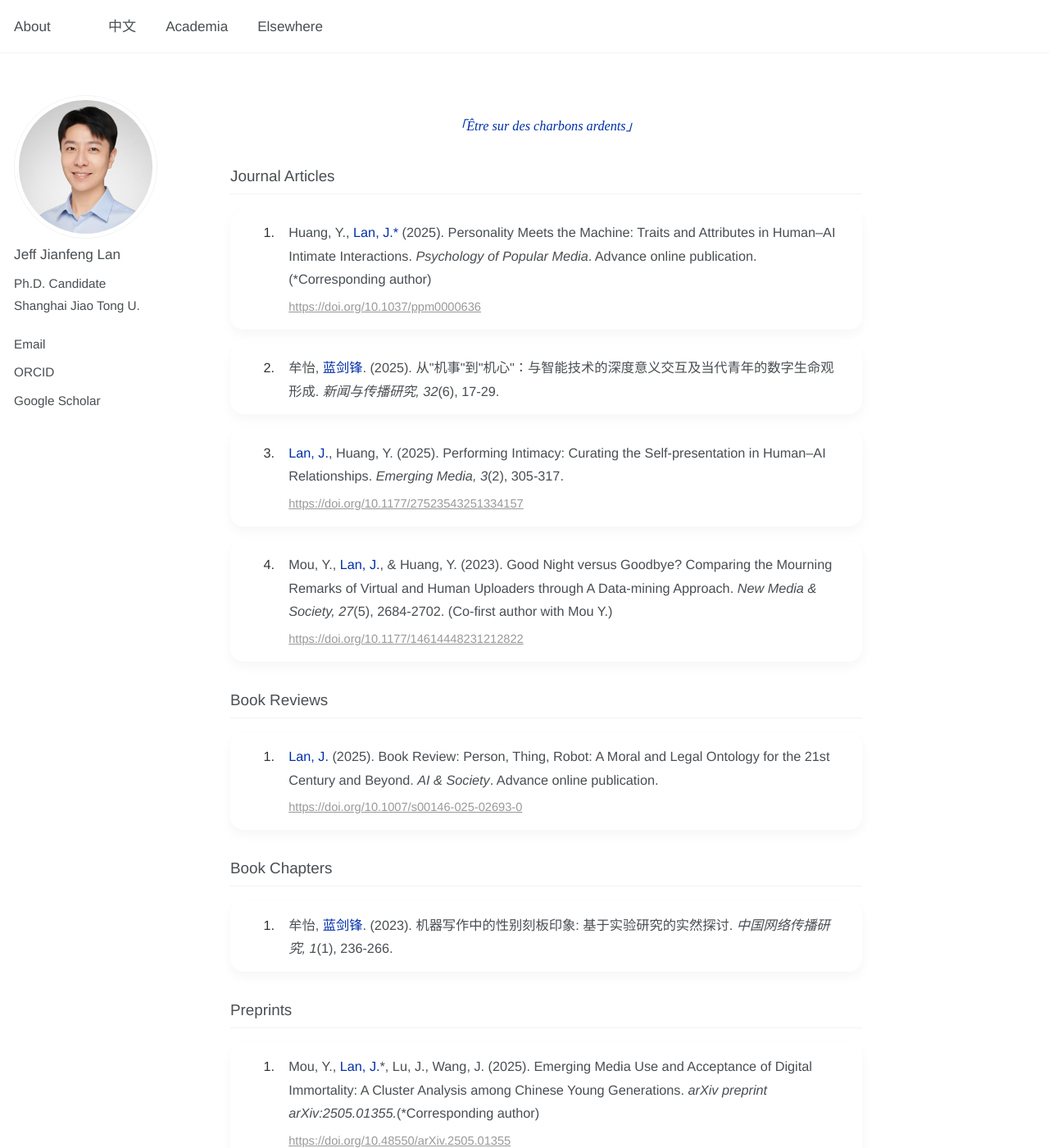
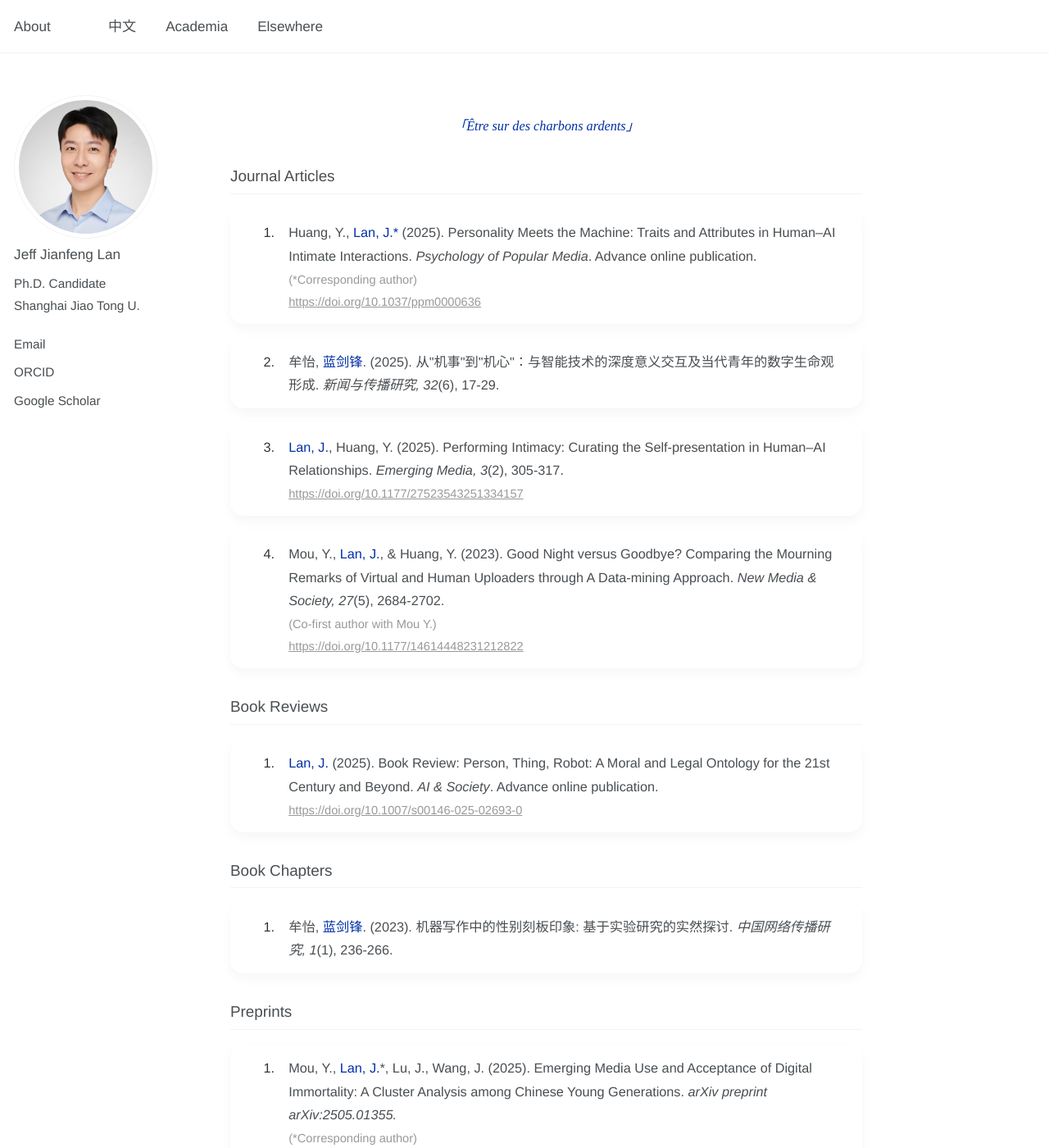
Before and after one commit to jianfenglan/jianfenglan.github.io, a Jekyll site: the page built from academia.md, in a window 1280 px wide and 1400 px high. Shown: the whole window at 82% size. Built offline with Jekyll 4.4.1, drawn with Linux system fonts in a browser that asks for light colours; some of the changed lines change nothing that is shown.

Commit message:
Update academia.md

```diff
--- a/academia.md
+++ b/academia.md
@@ -5,8 +5,7 @@
 ---
 
 <style>
-
-
+/* 1. 全局字体和布局 */
 .page__inner-wrap {
     max-width: 1600px !important;
 }
@@ -15,9 +14,35 @@
 body {
     font-size: 0.95em;
     line-height: 1.75;
+    /* 确保 body 级别的文本不加粗 */
+    font-weight: 400;
 }
 
-/* 列表网格 */
+/* 链接/DOI的灰色，用于弱化辅助信息 */
+.publication-link,
+.auxiliary-text {
+    color: #999;
+    font-size: 0.9em; /* 辅助信息字体可以略小 */
+    text-decoration: none;
+    transition: color 0.2s ease;
+    display: block; /* 确保辅助文本独立一行 */
+    margin-top: 0.2rem;
+    line-height: 1.6;
+}
+
+.publication-link:hover {
+    color: #666;
+    text-decoration: underline;
+}
+
+/* 2. 小标题美化：取消加粗，保持正常字重 */
+h2 {
+    font-weight: 400;
+    font-size: 1.1em;
+    margin-top: 2rem;
+}
+
+/* 3. 列表通用样式 */
 .publication-list {
     display: grid;
     grid-template-columns: 1fr;
@@ -51,7 +76,7 @@
     text-align: right;
 }
 
-/* 内容文字微调 */
+/* 内容文字微调：确保内容主体不加粗 */
 .publication-content {
     flex: 1;
     min-width: 0;
@@ -59,38 +84,16 @@
     overflow-wrap: break-word;
     word-break: break-word;
     font-size: 0.95em;
-    font-weight: 400;
+    font-weight: 400; /* 取消加粗 */
 }
 
-/* 链接样式 */
-.publication-link {
-    display: block;
-    margin-top: 0.4rem;
-    color: #999;
-    font-size: 0.9em;
-    text-decoration: none;
-    transition: color 0.2s ease;
-}
-
-.publication-link:hover {
-    color: #666;
-    text-decoration: underline;
-}
-
-/* 作者高亮 */
+/* 作者高亮：保持原有样式 */
 .my-name {
     color: #002FA7;
     font-weight: 400;
 }
 
-/* 小标题美化 */
-h2 {
-    font-weight: 400;
-    font-size: 1.1em;
-    margin-top: 2rem;
-}
-
-/* Conference 卡片样式 */
+/* 4. Conference/Review 卡片样式：确保内容不加粗 */
 .conference-grid {
     display: flex;
     flex-wrap: wrap;
@@ -104,12 +107,12 @@
     border-radius: 12px;
     padding: 0.5rem 1rem;
     box-shadow: 0 4px 10px rgba(0, 0, 0, 0.04);
-    font-weight: 400;
+    font-weight: 400; /* 取消加粗 */
     font-size: 0.95em;
     line-height: 1.6;
 }
 
-/* 无编号列表 */
+/* 5. 无编号列表 */
 .no-counter-list {
     display: grid;
     grid-template-columns: 1fr;
@@ -137,16 +140,18 @@
     overflow-wrap: break-word;
     word-break: break-word;
     font-size: 0.95em;
-    font-weight: 400;
+    font-weight: 400; /* 取消加粗 */
 }
 
-/* 第一行加粗 */
+/* 第一行/主标题样式：取消加粗，恢复正常字重 */
 .no-counter-content .first-line {
-    font-weight: 600;
+    font-weight: 400; /* 恢复正常字重 */
     display: block;
+    line-height: 1.75; /* 确保行高一致 */
 }
 
-/* 移动端优化 */
+
+/* 6. 移动端优化 */
 @media (max-width: 768px) {
     .publication-card {
         padding: 1rem;
@@ -161,25 +166,25 @@
     }
 }
 
- .quote-style {
-  font-family: 'Times New Roman', serif;
-  font-style: italic;
-  color: #002fa7; /* 克莱因蓝 */
-  text-align: center;
-  font-size: 0.95em;
-  margin-top: 1.5rem;
+.quote-style {
+    font-family: 'Times New Roman', serif;
+    font-style: italic;
+    color: #002fa7; /* 克莱因蓝 */
+    text-align: center;
+    font-size: 0.95em;
+    margin-top: 1.5rem;
 }
 </style>
 
 <div class="quote-style">
-  <em>「Être sur des charbons ardents」</em>
+    <em>「Être sur des charbons ardents」</em>
 </div>
 
 <h2>Journal Articles</h2>
 <div class="publication-list">
     <div class="publication-card">
         <div class="publication-content">
-            Huang, Y., <span class="my-name">Lan, J.*</span> (2025). Personality Meets the Machine: Traits and Attributes in Human–AI Intimate Interactions. <em>Psychology of Popular Media</em>. Advance online publication. (*Corresponding author)
+            Huang, Y., <span class="my-name">Lan, J.*</span> (2025). Personality Meets the Machine: Traits and Attributes in Human–AI Intimate Interactions. <em>Psychology of Popular Media</em>. Advance online publication. <span class="auxiliary-text">(*Corresponding author)</span>
             <a href="https://doi.org/10.1037/ppm0000636" class="publication-link" target="_blank">https://doi.org/10.1037/ppm0000636</a>
         </div>
     </div>
@@ -196,7 +201,7 @@
     </div>
     <div class="publication-card">
         <div class="publication-content">
-            Mou, Y., <span class="my-name">Lan, J.</span>, & Huang, Y. (2023). Good Night versus Goodbye? Comparing the Mourning Remarks of Virtual and Human Uploaders through A Data-mining Approach. <em>New Media & Society, 27</em>(5), 2684-2702. (Co-first author with Mou Y.)
+            Mou, Y., <span class="my-name">Lan, J.</span>, & Huang, Y. (2023). Good Night versus Goodbye? Comparing the Mourning Remarks of Virtual and Human Uploaders through A Data-mining Approach. <em>New Media & Society, 27</em>(5), 2684-2702. <span class="auxiliary-text">(Co-first author with Mou Y.)</span>
             <a href="https://doi.org/10.1177/14614448231212822" class="publication-link" target="_blank">https://doi.org/10.1177/14614448231212822</a>
         </div>
     </div>
@@ -206,8 +211,8 @@
 <div class="publication-list">
     <div class="publication-card">
         <div class="publication-content">
-         <span class="my-name">Lan, J.</span> (2025). Book Review: Person, Thing, Robot: A Moral and Legal Ontology for the 21st Century and Beyond. <em>AI & Society</em>. Advance online publication.
-             <a href="https://doi.org/10.1007/s00146-025-02693-0" class="publication-link" target="_blank">https://doi.org/10.1007/s00146-025-02693-0</a>
+           <span class="my-name">Lan, J.</span> (2025). Book Review: Person, Thing, Robot: A Moral and Legal Ontology for the 21st Century and Beyond. <em>AI & Society</em>. Advance online publication.
+                <a href="https://doi.org/10.1007/s00146-025-02693-0" class="publication-link" target="_blank">https://doi.org/10.1007/s00146-025-02693-0</a>
         </div>
     </div>
 </div>
@@ -225,7 +230,7 @@
 <div class="publication-list">
     <div class="publication-card">
         <div class="publication-content">
-            Mou, Y., <span class="my-name">Lan, J.</span>*, Lu, J., Wang, J. (2025). Emerging Media Use and Acceptance of Digital Immortality: A Cluster Analysis among Chinese Young Generations. <em>arXiv preprint arXiv:2505.01355.</em>(*Corresponding author)
+            Mou, Y., <span class="my-name">Lan, J.</span>*, Lu, J., Wang, J. (2025). Emerging Media Use and Acceptance of Digital Immortality: A Cluster Analysis among Chinese Young Generations. <em>arXiv preprint arXiv:2505.01355.</em><span class="auxiliary-text">(*Corresponding author)</span>
             <a href="https://doi.org/10.48550/arXiv.2505.01355" class="publication-link" target="_blank">https://doi.org/10.48550/arXiv.2505.01355</a>
         </div>
     </div>
@@ -254,13 +259,13 @@
     <div class="no-counter-card">
         <div class="no-counter-content">
             <span class="first-line">Student Committee Chair (2024-2026)</span>
-            Association for Chinese Communication Studies, US
+            <span class="auxiliary-text">Association for Chinese Communication Studies, US</span>
         </div>
     </div>
     <div class="no-counter-card">
         <div class="no-counter-content">
             <span class="first-line">Graduate Student Representative (2024-2025)</span>
-            Communication and the Future Division, at NCA, US
+            <span class="auxiliary-text">Communication and the Future Division, at NCA, US</span>
         </div>
     </div>
 </div>
@@ -289,13 +294,13 @@
     <div class="no-counter-card">
         <div class="no-counter-content">
             <span class="first-line">Shanghai Jiao Tong University</span>
-            Advised by Dr. Yi Mou (2021 September - present)
+            <span class="auxiliary-text">Advised by Dr. Yi Mou (2021 September - present)</span>
         </div>
     </div>
     <div class="no-counter-card">
         <div class="no-counter-content">
             <span class="first-line">Utrecht University (Online)</span>
-            Advised by Dr. Jing Zeng (2023 January - 2024 January)
+            <span class="auxiliary-text">Advised by Dr. Jing Zeng (2023 January - 2024 January)</span>
         </div>
     </div>
 </div>
@@ -305,31 +310,31 @@
     <div class="no-counter-card">
         <div class="no-counter-content">
             <span class="first-line">New Media and Technological Culture</span>
-            2025 Fall, Fang Wu, Undergraduate Level
+            <span class="auxiliary-text">2025 Fall, Fang Wu, Undergraduate Level</span>
         </div>
     </div>
     <div class="no-counter-card">
         <div class="no-counter-content">
             <span class="first-line">Quantitative Research Method (JC6504)</span>
-            2024 Fall, Yi Mou, Doctoral level
+            <span class="auxiliary-text">2024 Fall, Yi Mou, Doctoral level</span>
         </div>
     </div>
     <div class="no-counter-card">
         <div class="no-counter-content">
             <span class="first-line">Human-Machine Communication (JC8209)</span>
-            2023/2025 Spring, Yi Mou, Master level
+            <span class="auxiliary-text">2023/2025 Spring, Yi Mou, Master level</span>
         </div>
     </div>
     <div class="no-counter-card">
         <div class="no-counter-content">
             <span class="first-line">Qualitative Research Method (JC6012)</span>
-            2023 Fall, Fang Wu/Xueqing Li, Master level
+            <span class="auxiliary-text">2023 Fall, Fang Wu/Xueqing Li, Master level</span>
         </div>
     </div>
     <div class="no-counter-card">
         <div class="no-counter-content">
             <span class="first-line">Introduction to New Media (JC3163)</span>
-            2023/2024 Spring, Yi Mou, Undergraduate Level
+            <span class="auxiliary-text">2023/2024 Spring, Yi Mou, Undergraduate Level</span>
         </div>
     </div>
 </div>
```
